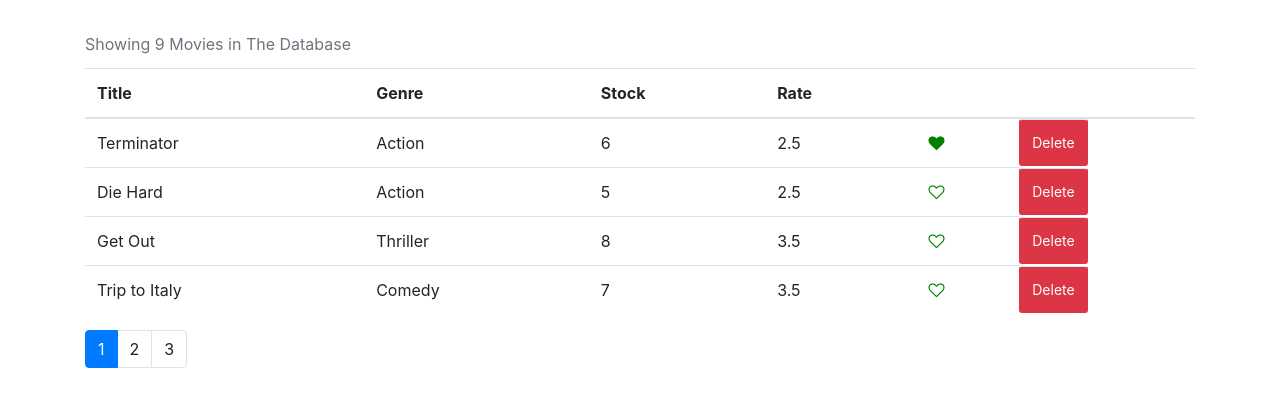
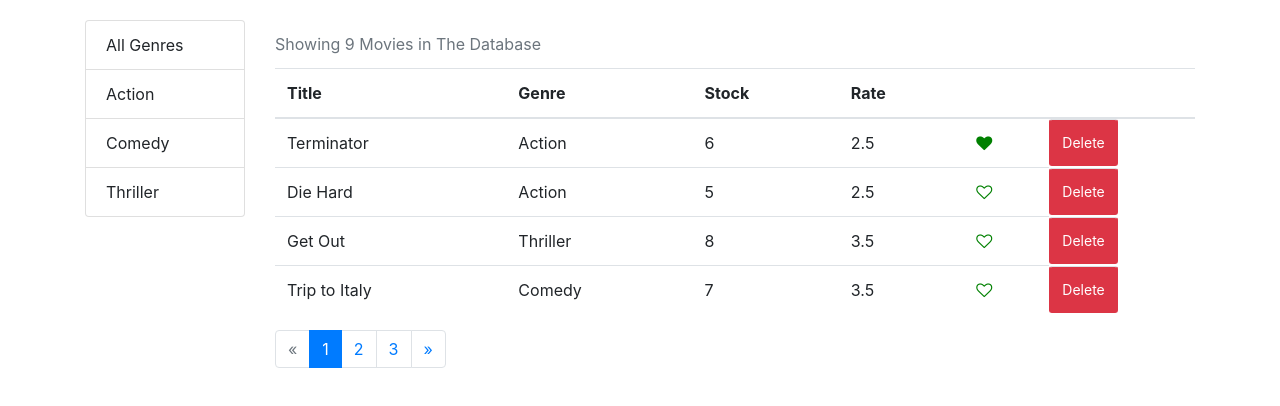
Before and after one commit to Didbar/vidly, a React (Create React App) app: page / in a window 1280 px wide. Shown: the top 406 px of the page. Built offline with nearby package versions, Linux system fonts and the light colour scheme.

Commit message:
Add Pagination and Filtering

```diff
--- a/src/components/common/like.jsx
+++ b/src/components/common/like.jsx
@@ -1,14 +1,17 @@
-import React from 'react';
+import React from "react";
 
 const Like = (props) => {
-    let classes = 'fa fa-heart';
-    if (!props.liked) classes += '-o'
+  let classes = "fa fa-heart";
+  if (!props.liked) classes += "-o";
 
-
-    return (
-        <React.Fragment>
-            <i onClick={props.onClick} style={{ cursor: 'pointer' }} className={classes} aria-hidden="true"></i>
-        </React.Fragment>);
-}
+  return (
+    <i
+      onClick={props.onClick}
+      style={{ cursor: "pointer" }}
+      className={classes}
+      aria-hidden="true"
+    ></i>
+  );
+};
 
 export default Like;
--- /dev/null
+++ b/src/components/common/listGroup.jsx
@@ -0,0 +1,34 @@
+import React from "react";
+
+const ListGroup = (props) => {
+  const {
+    items,
+    textProperty,
+    valueProperty,
+    onItemSelect,
+    selectedItem,
+  } = props;
+
+  return (
+    <ul className="list-group">
+      {items.map((item) => (
+        <li
+          key={item[valueProperty]}
+          onClick={() => onItemSelect(item)}
+          className={
+            item === selectedItem ? "list-group-item active" : "list-group-item"
+          }
+        >
+          {item[textProperty]}
+        </li>
+      ))}
+    </ul>
+  );
+};
+
+ListGroup.defaultProps = {
+  textProperty: "name",
+  valueProperty: "_id",
+};
+
+export default ListGroup;
--- a/src/components/common/pagination.jsx
+++ b/src/components/common/pagination.jsx
@@ -1,11 +1,9 @@
-import React from 'react';
-import PropTypes from 'prop-types'
-import _ from 'lodash';
+import React from "react";
+import PropTypes from "prop-types";
+import _ from "lodash";
 
 const Pagination = (props) => {
-
   const { itemsCount, pageSize, currentPage, onPageChange } = props;
-
 
   const pagesCount = Math.ceil(itemsCount / pageSize);
   if (pagesCount === 1) return null;
@@ -14,21 +12,52 @@ const Pagination = (props) => {
   return (
     <nav aria-label="Page navigation example">
       <ul className="pagination justify-content-start">
-                {pages.map(page => (
-                    <li key={page} className={page === currentPage ? "page-item active" : "page-item"}>
-                        <a onClick={() => onPageChange(page)} className="page-link">{page}</a>
+        <li className={currentPage === 1 ? "page-item disabled" : "page-item"}>
+          <a
+            className="page-link"
+            href="!#"
+            onClick={() => onPageChange(currentPage - 1)}
+          >
+            <span aria-hidden="true">&laquo;</span>
+          </a>
+        </li>
+        {pages.map((page) => (
+          <li
+            key={page}
+            className={page === currentPage ? "page-item active" : "page-item"}
+          >
+            <a
+              href="!#"
+              onClick={() => onPageChange(page)}
+              className="page-link"
+            >
+              {page}
+            </a>
           </li>
         ))}
+        <li
+          className={
+            currentPage === pagesCount ? "page-item disabled" : "page-item"
+          }
+        >
+          <a
+            className="page-link"
+            href="!#"
+            onClick={() => onPageChange(currentPage + 1)}
+          >
+            <span aria-hidden="true">&raquo;</span>
+          </a>
+        </li>
       </ul>
     </nav>
   );
-}
+};
 
 Pagination.propTypes = {
   itemsCount: PropTypes.number.isRequired,
   pageSize: PropTypes.number.isRequired,
   currentPage: PropTypes.number.isRequired,
-    onPageChange: PropTypes.func.isRequired
+  onPageChange: PropTypes.func.isRequired,
 };
 
 export default Pagination;
--- a/src/components/movies.jsx
+++ b/src/components/movies.jsx
@@ -1,49 +1,86 @@
-import React, { Component } from 'react';
-import { getMovies } from '../services/fakeMovieService';
-import Movie from './movie'
-import Pagination from './common/pagination'
-import { paginate } from '../utils/paginate'
+import React, { Component } from "react";
+import { getMovies } from "../services/fakeMovieService";
+import { getGenres } from "../services/fakeGenreService";
+import ListGroup from "./common/listGroup";
+import Movie from "./movie";
+import Pagination from "./common/pagination";
+import paginate from "../utils/paginate";
 
 class Movies extends Component {
   state = {
-        movies: getMovies(),
+    movies: [],
+    genres: [],
     pageSize: 4,
-        currentPage: 1
+    currentPage: 1,
+    selectedGenre: {},
   };
 
+  componentDidMount() {
+    const genres = [{ name: "All Genres" }, ...getGenres()];
+    this.setState({
+      movies: getMovies(),
+      genres,
+    });
+  }
 
   handleDelete = (id) => {
-        const movies = this.state.movies.filter(m => m._id !== id);
-        this.setState({ movies })
+    const movies = this.state.movies.filter((m) => m._id !== id);
+    this.setState({ movies });
   };
 
   handleLike = (movie) => {
     const movies = [...this.state.movies];
     const index = movies.indexOf(movie);
     movies[index] = { ...movies[index] };
-        movies[index].liked = !movies[index].liked
-        this.setState({
-            movies
-        })
-    }
+    movies[index].liked = !movies[index].liked;
+    this.setState({ movies });
+  };
+
   handlePageChange = (page) => {
     this.setState({
-            currentPage: page
-        })
-    }
+      currentPage: page,
+    });
+  };
+
+  handleGenreSelect = (genre) => {
+    this.setState({
+      currentPage: 1,
+      selectedGenre: genre,
+    });
+  };
 
   render() {
+    const { length: count } = this.state.movies;
+    const { pageSize, currentPage, movies, genres, selectedGenre } = this.state;
 
-        const { length: count } = this.state.movies;
-        const { pageSize, currentPage, movies } = this.state;
+    if (count === 0) return <p>There Are No Movies In Database</p>;
 
-        if (count === 0) return <h2>There Are No Movies In Database</h2>
-        const moviesPaginated = paginate(movies, currentPage, pageSize);
+    const moviesFilteredByGenre =
+      selectedGenre && selectedGenre._id
+        ? movies.filter((m) => m.genre._id === selectedGenre._id)
+        : movies;
+
+    const moviesPaginated = paginate(
+      moviesFilteredByGenre,
+      currentPage,
+      pageSize
+    );
 
     return (
       <main className="container">
+        <div className="row">
+          <div className="col-2">
+            <ListGroup
+              items={genres}
+              selectedItem={selectedGenre}
+              onItemSelect={this.handleGenreSelect}
+            />
+          </div>
+          <div className="col">
             <table className="table table-hover">
-                    <caption style={{ captionSide: 'top' }}  >Showing {this.state.movies.length} Movies in The Database</caption>
+              <caption style={{ captionSide: "top" }}>
+                Showing {moviesFilteredByGenre.length} Movies in The Database
+              </caption>
               <thead>
                 <tr>
                   <th scope="col">Title</th>
@@ -52,34 +89,32 @@ class Movies extends Component {
                   <th scope="col">Rate</th>
                   <th scope="col"> </th>
                   <th scope="col"> </th>
-
                 </tr>
               </thead>
               <tbody>
-                        {moviesPaginated.map(movie => {
-                            return <Movie
+                {moviesPaginated.map((movie) => {
+                  return (
+                    <Movie
                       key={movie._id}
                       movie={movie}
                       onDelete={this.handleDelete}
                       onLike={this.handleLike}
-
-
                     />
+                  );
                 })}
-
               </tbody>
             </table>
             <Pagination
-                    itemsCount={count}
+              itemsCount={moviesFilteredByGenre.length}
               pageSize={pageSize}
               currentPage={currentPage}
               onPageChange={this.handlePageChange}
             />
-
+          </div>
+        </div>
       </main>
     );
   }
-
 }
 
 export default Movies;
--- a/src/services/fakeGenreService.js
+++ b/src/services/fakeGenreService.js
@@ -1,12 +1,10 @@
+export const genres = [
+  { _id: "5b21ca3eeb7f6fbccd471818", name: "Action" },
 
-export const genres = [
-    { _id: "1", name: "All Genres" },
-    { _id: "5b21ca3eeb7f6fbccd471818", name: "Action" },
-
-    { _id: "5b21ca3eeb7f6fbccd471814", name: "Comedy" },
-    { _id: "5b21ca3eeb7f6fbccd471820", name: "Thriller" }
+  { _id: "5b21ca3eeb7f6fbccd471814", name: "Comedy" },
+  { _id: "5b21ca3eeb7f6fbccd471820", name: "Thriller" },
 ];
 
 export function getGenres() {
-    return genres.filter(g => g);
+  return genres.filter((g) => g);
 }
--- a/src/utils/paginate.js
+++ b/src/utils/paginate.js
@@ -1,9 +1,6 @@
-import _ from 'lodash'
+import _ from "lodash";
 
-export function paginate(items, pageNumber, pageSize) {
-    const startIndex = (pageNumber - 1) * pageSize;
-    return _(items)
-        .slice(startIndex)
-        .take(pageSize)
-        .value();
+export default function paginate(items, pageNumber, pageSize) {
+  const startIndex = (pageNumber - 1) * pageSize;
+  return _(items).slice(startIndex).take(pageSize).value();
 }
```
Also changed, not shown: src/components/movie.jsx (+16 -9 lines). Lines whose indentation alone changed are shown as unchanged.
